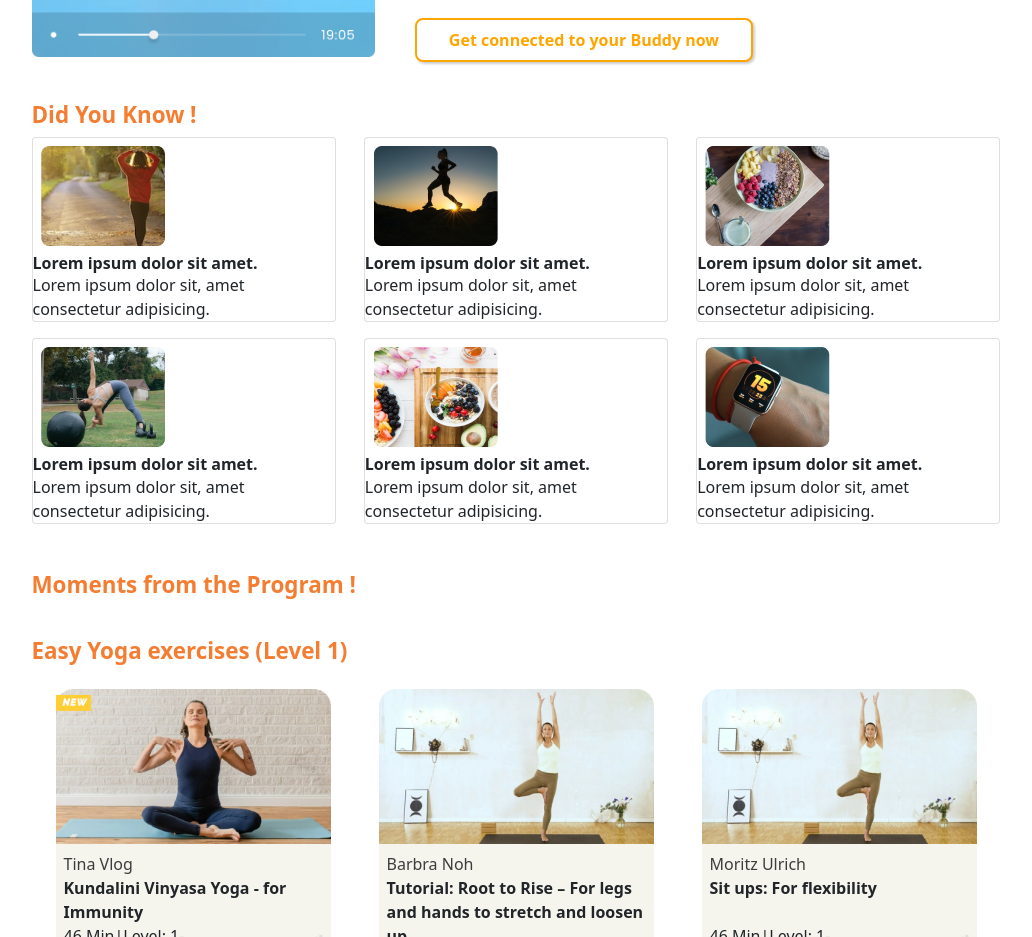
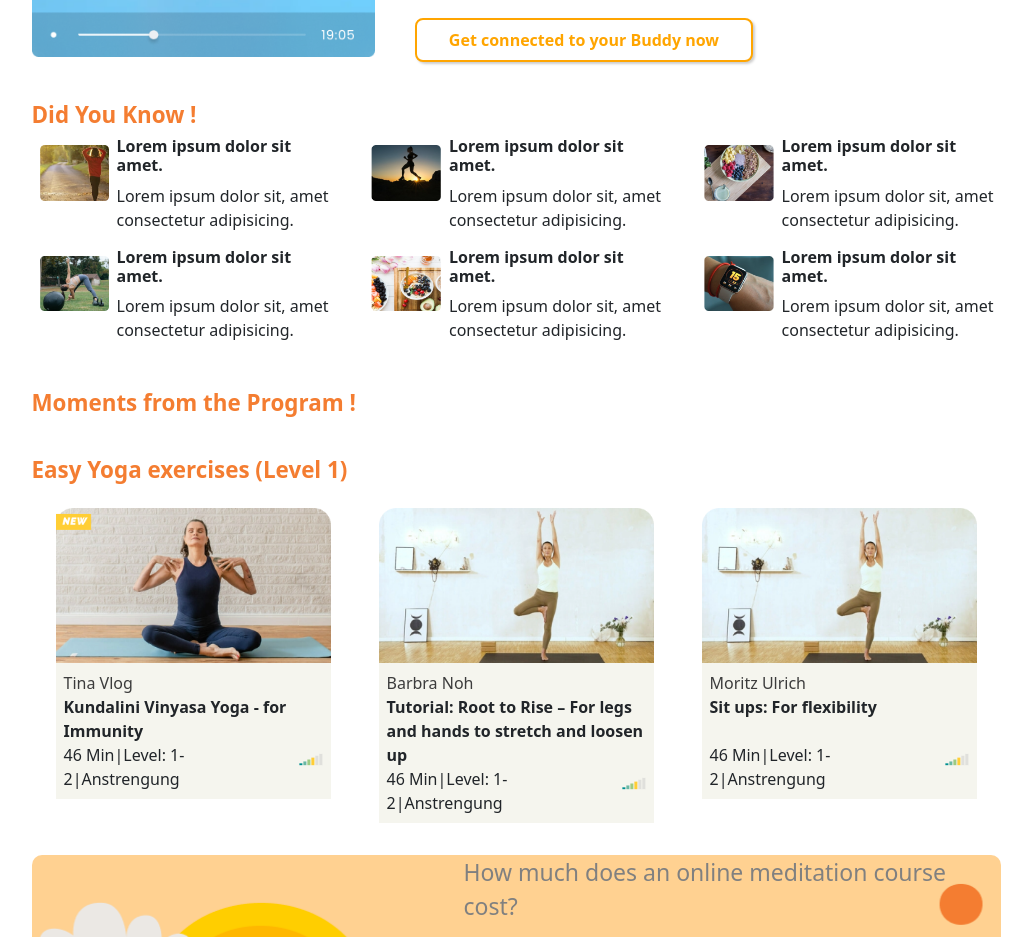
Before and after one commit to AndDev741/Mind-Blowing-Morning, a React (Vite) app: page /community in a window 1280 px wide. Shown: the part 1320-2257 px from the top of the page, without its empty margins (124-1156 px from the left). Built offline with nearby package versions, Linux system fonts and the light colour scheme.

Commit message:
Initial commit

```diff
--- a/src/pages/Community_Page/Community.tsx
+++ b/src/pages/Community_Page/Community.tsx
@@ -45,48 +45,48 @@ export default function Community() {
         <div className="scard my-10">
           <h4 className="Cheading font-bold" style={{ fontSize: "1.4rem", color: "#F47D31" }}>Did You Know !</h4>
           <div className="cards flex">
-            <div className="card my-2 mr-7 flex">
+            <div className="my-2 mr-7 flex">
               <div className=" m-2"><img src="./src/pages/Community_Page/Group 23.png" alt="" /></div>
               <div className="Info">
                 <h6 className="font-bold">Lorem ipsum dolor sit amet.</h6>
-                <p className="more font-extralight">Lorem ipsum dolor sit, amet consectetur adipisicing.</p>
+                <p className="more font-extralight mt-2">Lorem ipsum dolor sit, amet consectetur adipisicing.</p>
               </div>
             </div>
-            <div className="card my-2 mr-7 flex">
+            <div className="my-2 mr-7 flex">
               <div className=" m-2"><img src="./src/pages/Community_Page/Group 24.png" alt="" /></div>
               <div className="Info">
                 <h6 className="font-bold">Lorem ipsum dolor sit amet.</h6>
-                <p className="more font-extralight">Lorem ipsum dolor sit, amet consectetur adipisicing.</p>
+                <p className="more font-extralight mt-2">Lorem ipsum dolor sit, amet consectetur adipisicing.</p>
               </div>
             </div>
-            <div className="card my-2 flex">
+            <div className="my-2 flex">
               <div className=" m-2"><img src="./src/pages/Community_Page/Group 25.png" alt="" /></div>
               <div className="Info">
                 <h6 className="font-bold">Lorem ipsum dolor sit amet.</h6>
-                <p className="more font-extralight">Lorem ipsum dolor sit, amet consectetur adipisicing.</p>
+                <p className="more font-extralight mt-2">Lorem ipsum dolor sit, amet consectetur adipisicing.</p>
               </div>
             </div>
           </div>
           <div className="cards flex">
-            <div className="card my-2 mr-7 flex">
+            <div className="my-2 mr-7 flex">
               <div className=" m-2"><img src="./src/pages/Community_Page/Group 26.png" alt="" /></div>
               <div className="Info">
                 <h6 className="font-bold">Lorem ipsum dolor sit amet.</h6>
-                <p className="more font-extralight">Lorem ipsum dolor sit, amet consectetur adipisicing.</p>
+                <p className="more font-extralight mt-2">Lorem ipsum dolor sit, amet consectetur adipisicing.</p>
               </div>
             </div>
-            <div className="card my-2 mr-7 flex">
+            <div className="my-2 mr-7 flex">
               <div className=" m-2"><img src="./src/pages/Community_Page/Group 27.png" alt="" /></div>
               <div className="Info">
                 <h6 className="font-bold">Lorem ipsum dolor sit amet.</h6>
-                <p className="more font-extralight">Lorem ipsum dolor sit, amet consectetur adipisicing.</p>
+                <p className="more font-extralight mt-2">Lorem ipsum dolor sit, amet consectetur adipisicing.</p>
               </div>
             </div>
-            <div className="card my-2  flex">
+            <div className=" my-2  flex">
               <div className=" m-2"><img src="./src/pages/Community_Page/Group 28.png" alt="" /></div>
               <div className="Info">
                 <h6 className="font-bold">Lorem ipsum dolor sit amet.</h6>
-                <p className="more font-extralight">Lorem ipsum dolor sit, amet consectetur adipisicing.</p>
+                <p className="more font-extralight mt-2">Lorem ipsum dolor sit, amet consectetur adipisicing.</p>
               </div>
             </div>
           </div>
```
